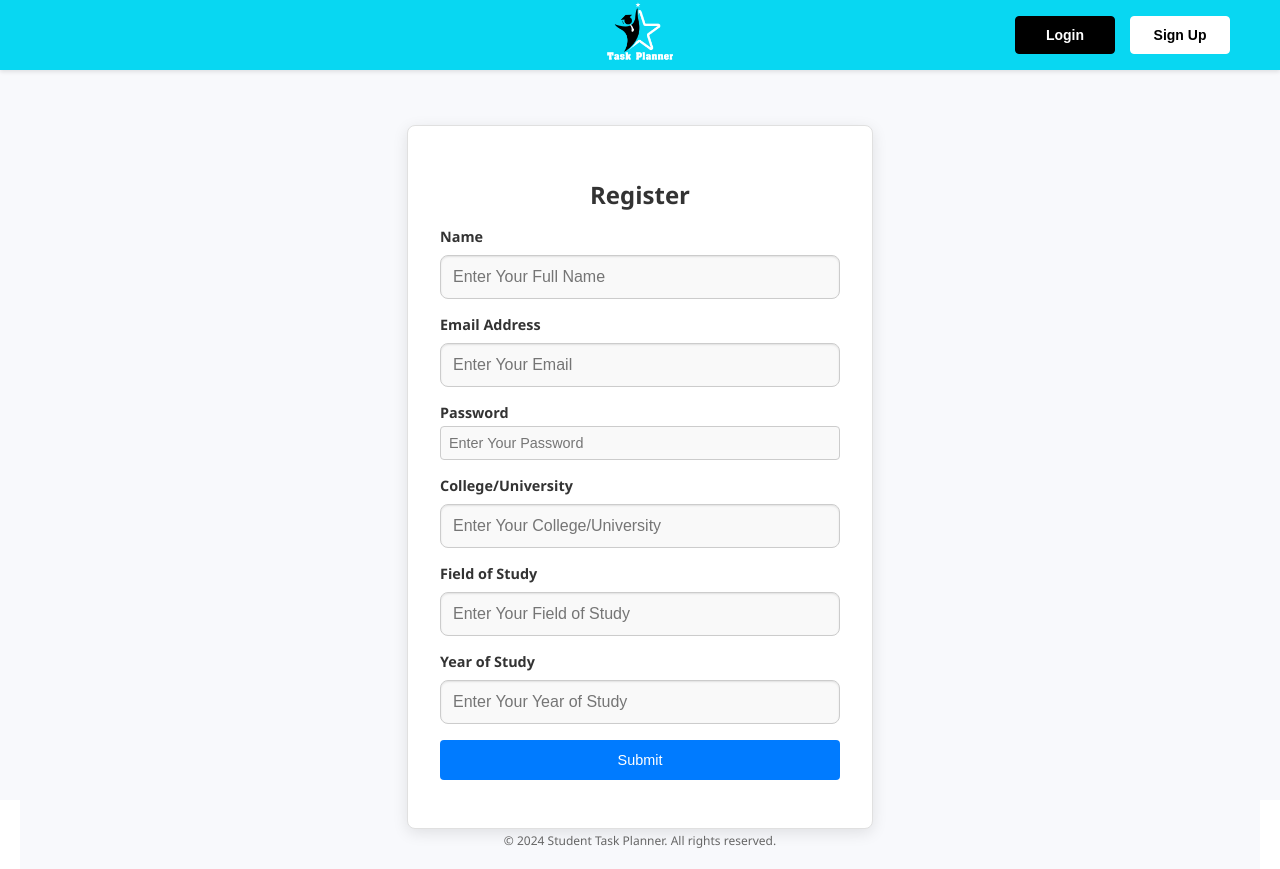
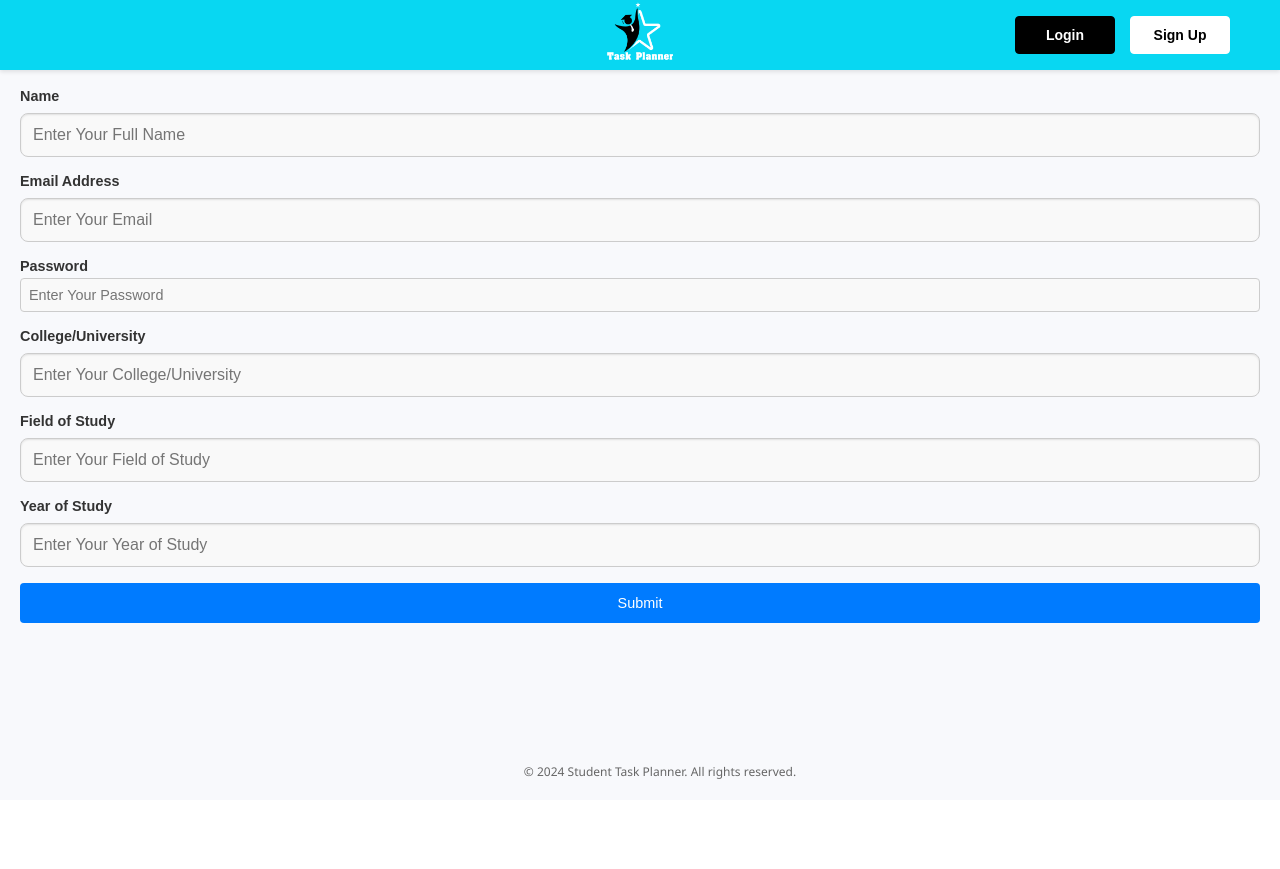
Before and after one commit to AnilaAnilaN/taskPlanner, a React (Vite) app in the folder an/: page /register in a window 1280 px wide. After the commit the page ends 800 px from the top, so only its background shows below. Built offline with nearby package versions, Linux system fonts and the light colour scheme.

Commit message:
Update RegisterPage.jsx

```diff
--- a/an/src/access/RegisterPage.jsx
+++ b/an/src/access/RegisterPage.jsx
@@ -15,6 +15,8 @@ const RegisterPage = () => {
     yearOfStudy: '',
   });
   const [error, setError] = useState('');
+  const [loading, setLoading] = useState(false);
+  const [success, setSuccess] = useState('');
 
   const handleChange = (e) => {
     const { name, value } = e.target;
@@ -23,22 +25,35 @@ const RegisterPage = () => {
 
   const handleSubmit = async (e) => {
     e.preventDefault();
+    setError('');
+    setSuccess('');
+    setLoading(true);
     try {
       await registerUser(formData);
-      alert('Registration successful! Please log in using your credentials.');
-      navigate('/login');
+      setLoading(false);
+      setSuccess('Registration successful! Redirecting to login...');
+      setTimeout(() => {
+        navigate('/login');
+      }, 2000);
     } catch (error) {
       console.error('Registration error:', error);
+      setLoading(false);
       setError('Registration failed. Please try again.');
     }
   };
 
   return (
-    <div className="register-page">
+    <div className="page-container"> {/* Updated to use global page-container */}
       <AuthHeader />
-      <div className="register-container">
+      <div className="form-container"> {/* Updated to use global form-container */}
         <h2>Register</h2>
         {error && <p className="error">{error}</p>}
+        {success && <p className="success">{success}</p>}
+        {loading && (
+          <div className="loading-dots">
+            <span>.</span><span>.</span><span>.</span>
+          </div>
+        )}
         <form onSubmit={handleSubmit}>
           <label htmlFor="name" className="form-label">Name</label>
           <input
@@ -50,6 +65,7 @@ const RegisterPage = () => {
             onChange={handleChange}
             required
             className="form-input"
+            disabled={loading}
           />
 
           <label htmlFor="email" className="form-label">Email Address</label>
@@ -62,6 +78,7 @@ const RegisterPage = () => {
             onChange={handleChange}
             required
             className="form-input"
+            disabled={loading}
           />
 
           <label htmlFor="password" className="form-label">Password</label>
@@ -74,6 +91,7 @@ const RegisterPage = () => {
             onChange={handleChange}
             required
             className="form-input"
+            disabled={loading}
           />
 
           <label htmlFor="college" className="form-label">College/University</label>
@@ -86,6 +104,7 @@ const RegisterPage = () => {
             onChange={handleChange}
             required
             className="form-input"
+            disabled={loading}
           />
 
           <label htmlFor="fieldOfStudy" className="form-label">Field of Study</label>
@@ -98,6 +117,7 @@ const RegisterPage = () => {
             onChange={handleChange}
             required
             className="form-input"
+            disabled={loading}
           />
 
           <label htmlFor="yearOfStudy" className="form-label">Year of Study</label>
@@ -110,9 +130,12 @@ const RegisterPage = () => {
             onChange={handleChange}
             required
             className="form-input"
+            disabled={loading}
           />
 
-          <button type="submit" className="register-button">Submit</button>
+          <button type="submit" className="register-button" disabled={loading}>
+            {loading ? 'Registering...' : 'Submit'}
+          </button>
         </form>
       </div>
       <div className="footer-text">
```
